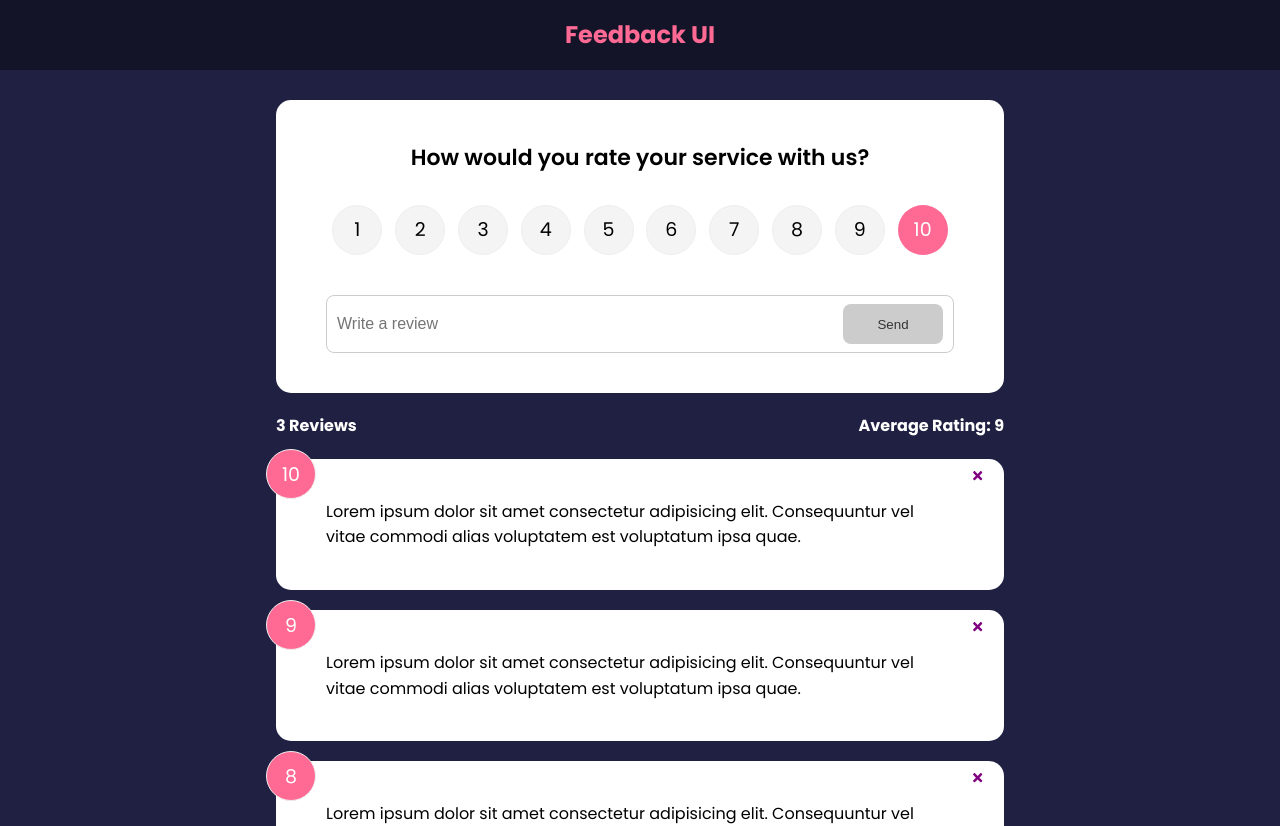
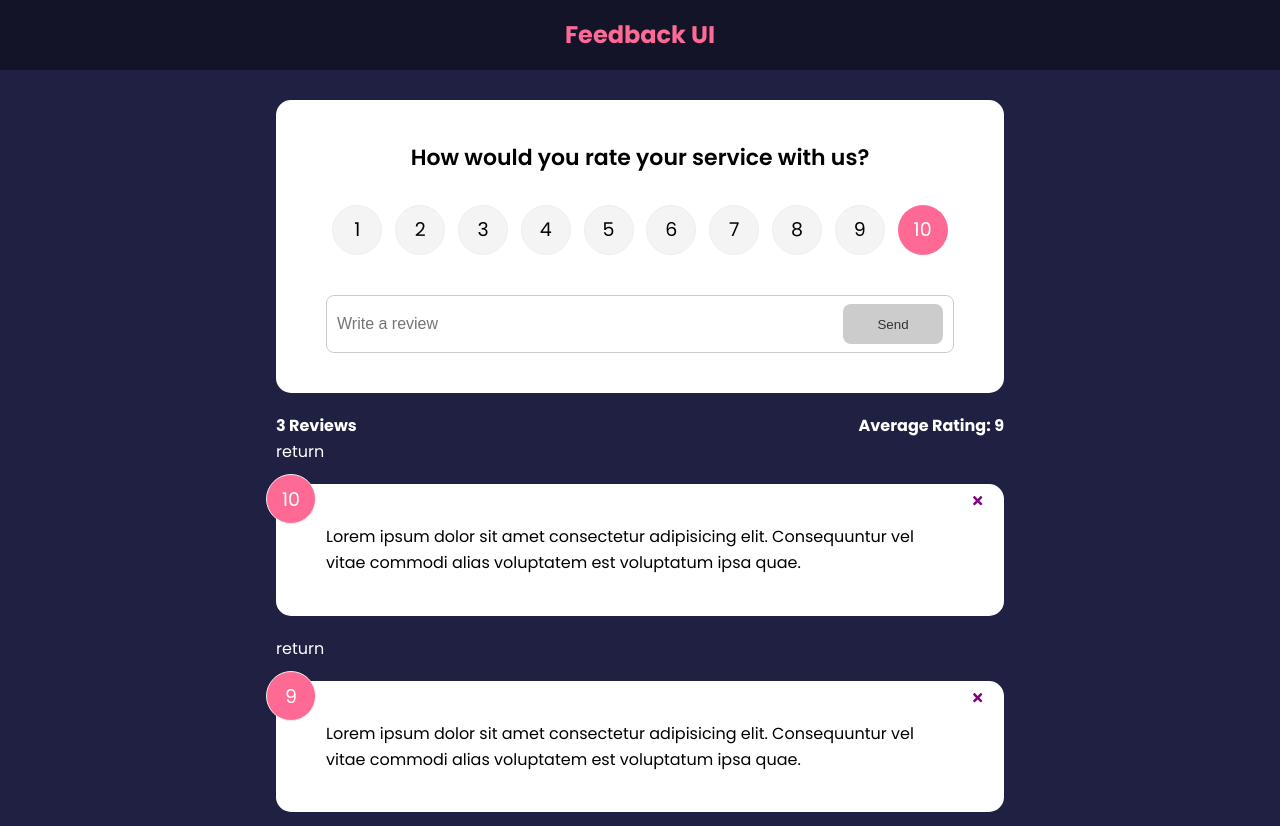
Before and after one commit to ccollinsibe/feedback-app, a React (Create React App) app: page / in a window 1280 px wide. Shown: the top 826 px of the page. Built offline with nearby package versions, Linux system fonts and the light colour scheme.

Commit message:
4-6-1 Note the comment in FeedbackList.jsx

```diff
--- a/package.json
+++ b/package.json
@@ -7,6 +7,7 @@
     "@testing-library/jest-dom": "^6.6.3",
     "@testing-library/react": "^16.3.0",
     "@testing-library/user-event": "^13.5.0",
+    "framer-motion": "^4.1.17",
     "react": "^19.1.0",
     "react-dom": "^19.1.0",
     "react-icons": "^5.5.0",
--- a/src/components/FeedbackForm.jsx
+++ b/src/components/FeedbackForm.jsx
@@ -14,7 +14,7 @@ function FeedbackForm({handleAdd}){
             setBtnDisabled(true)
             setMessage(null)
         }
-        else if(text != '' && text.trim().length <= 10){
+        else if(text !== '' && text.trim().length <= 10){
             setMessage('Text must be at least 10 characters')
             setBtnDisabled(true)
         }else{
--- a/src/components/FeedbackList.jsx
+++ b/src/components/FeedbackList.jsx
@@ -1,17 +1,37 @@
+import {motion, AnimatePresence} from 'framer-motion'
 import FeedbackItem from "./FeedbackItem"
 
 function FeedbackList({feedback, handleDelete}){
-    if(!feedback || feedback.length == 0){
+    if(!feedback || feedback.length === 0){
         return <p> No feedback yet</p>
     }
     return (
         <div className="feedback-list">
-            {feedback.map((item) => {
+            <AnimatePresence>
+            {feedback.map((item) => (
+                <motion.div
+                    key={item.id}
+                    initial={{opacity: 0}}
+                    animate={{opacity: 1}}
+                    exit={{opacity: 0}}>
                 return <FeedbackItem key={item.id} item={item}
                 handleDelete={handleDelete}/>
-            })}
+                </motion.div>
+            ))}
+            </AnimatePresence>
         </div>
     )
+    /*
+        Kindly not the difference in {feedback.map((item) => ())} above
+            and {feedback.map((item) => {})} below
+    */
+    // return (
+    //     <div className="feedback-list">
+    //         {feedback.map((item) => {
+    //             return <FeedbackItem key={item.id} item={item}
+    //             handleDelete={handleDelete}/>
+    //         })}
+    //     </div>
 }
 
 export default FeedbackList
--- a/src/components/RatingSelect.jsx
+++ b/src/components/RatingSelect.jsx
@@ -63,7 +63,7 @@ function RatingSelect({select}){
                     onChange={handleChange}
                     checked={selected === 5}
                 />
-                <label htmlFor='num1'>5</label>
+                <label htmlFor='num5'>5</label>
             </li>
             <li>
                 <input
```
Also changed, not shown: 1 other file (tests, documents, lock files or other folders).
